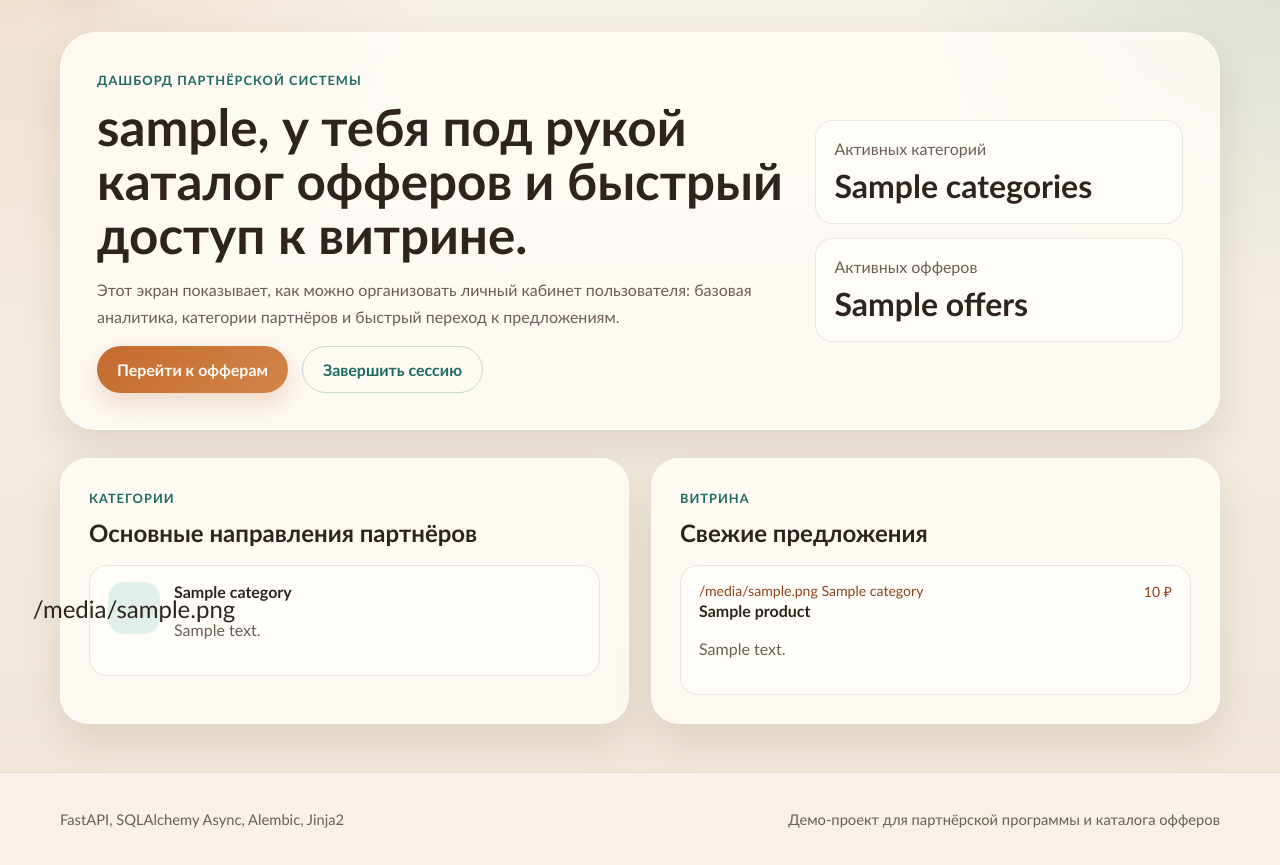
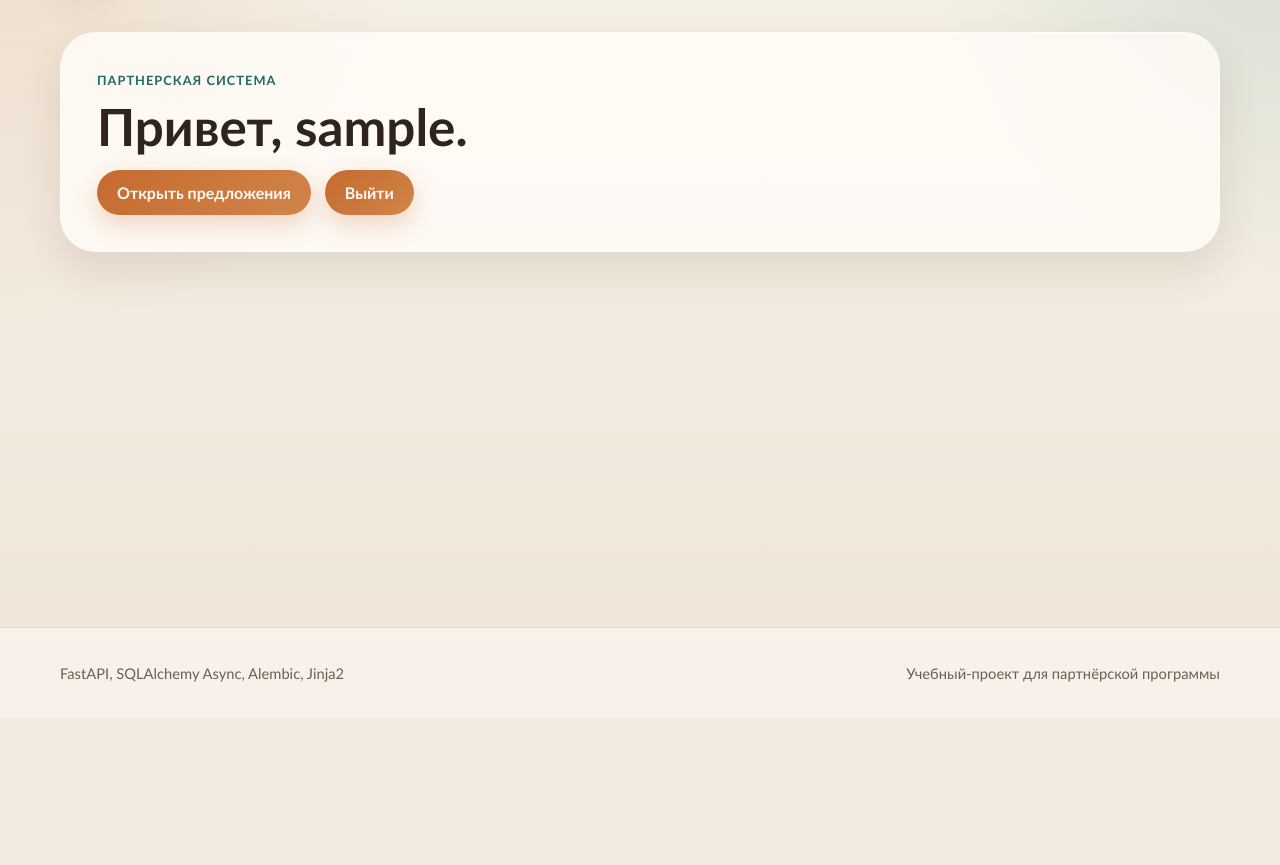
Before and after one commit to ihrusl05-rgb/Fast-api-learning, a FastAPI app: template app/templates/index.html in a window 1280 px wide. Shown: the part 81-946 px from the top of the page. After the commit the page ends 763 px from the top, so only its background shows below. Run offline with FastAPI, Linux system fonts and the light colour scheme; the template is opened without the code that fills it: most values are stand-ins (such as "Sample title", 1, 10 or a date in 2020).

Commit message:
Верстка

```diff
--- a/app/templates/base.html
+++ b/app/templates/base.html
@@ -37,7 +37,7 @@
         <footer class="site-footer">
             <div class="container site-footer__inner">
                 <p>FastAPI, SQLAlchemy Async, Alembic, Jinja2</p>
-                <p>Демо-проект для партнёрской программы и каталога офферов</p>
+                <p>Учебный-проект для партнёрской программы</p>
             </div>
         </footer>
     </div>
--- a/app/templates/index.html
+++ b/app/templates/index.html
@@ -1,72 +1,15 @@
 {% extends "base.html" %}
-{% block title %}Дашборд{% endblock %}
+{% block title %}Главная{% endblock %}
 
 {% block content %}
-<section class="hero">
+<div class="hero">
     <div class="hero__content">
-        <span class="hero__eyebrow">Дашборд партнёрской системы</span>
-        <h1>{{ username }}, у тебя под рукой каталог офферов и быстрый доступ к витрине.</h1>
-        <p class="hero__text">
-            Этот экран показывает, как можно организовать личный кабинет пользователя:
-            базовая аналитика, категории партнёров и быстрый переход к предложениям.
-        </p>
+        <span class="hero__eyebrow">Партнерская система</span>
+        <h1>Привет, {{ username }}.</h1>
         <div class="hero__actions">
-            <a href="/sales" class="btn">Перейти к офферам</a>
-            <a href="/logout" class="btn btn--ghost">Завершить сессию</a>
+            <a href="/sales" class="btn">Открыть предложения</a>
+            <a href="/logout" class="btn btn--secondary">Выйти</a>
         </div>
     </div>
-    <div class="hero__panel">
-        <div class="hero-stat">
-            <span>Активных категорий</span>
-            <strong>{{ stats.categories }}</strong>
-        </div>
-        <div class="hero-stat">
-            <span>Активных офферов</span>
-            <strong>{{ stats.offers }}</strong>
-        </div>
-    </div>
-</section>
-
-<section class="dashboard-grid">
-    <article class="panel">
-        <div class="panel__header">
-            <div>
-                <span class="panel__eyebrow">Категории</span>
-                <h2>Основные направления партнёров</h2>
-            </div>
-        </div>
-        <div class="chip-list">
-            {% for category in featured_categories %}
-            <div class="chip-card">
-                <span class="chip-card__icon">{{ category.icon }}</span>
-                <div>
-                    <strong>{{ category.name }}</strong>
-                    <p>{{ category.description }}</p>
-                </div>
-            </div>
-            {% endfor %}
-        </div>
-    </article>
-
-    <article class="panel">
-        <div class="panel__header">
-            <div>
-                <span class="panel__eyebrow">Витрина</span>
-                <h2>Свежие предложения</h2>
-            </div>
-        </div>
-        <div class="offer-preview-list">
-            {% for product in featured_offers %}
-            <a href="/sales/{{ product.slug }}" class="offer-preview">
-                <div class="offer-preview__meta">
-                    <span>{{ product.category.icon }} {{ product.category.name }}</span>
-                    <span>{{ product.price }} ₽</span>
-                </div>
-                <strong>{{ product.name }}</strong>
-                <p>{{ product.description or "Описание пока не добавлено." }}</p>
-            </a>
-            {% endfor %}
-        </div>
-    </article>
-</section>
+</div>
 {% endblock %}
--- a/app/templates/login.html
+++ b/app/templates/login.html
@@ -7,8 +7,7 @@
         <span class="hero__eyebrow">Вход в систему</span>
         <h1>Личный кабинет партнёрской витрины.</h1>
         <p>
-            После авторизации пользователь получает доступ к каталогу предложений,
-            фильтрации по категориям и просмотру карточек офферов.
+            Авторизуйтесь чтобы получить доступ к каталогу предложений.
         </p>
     </div>
 
```
